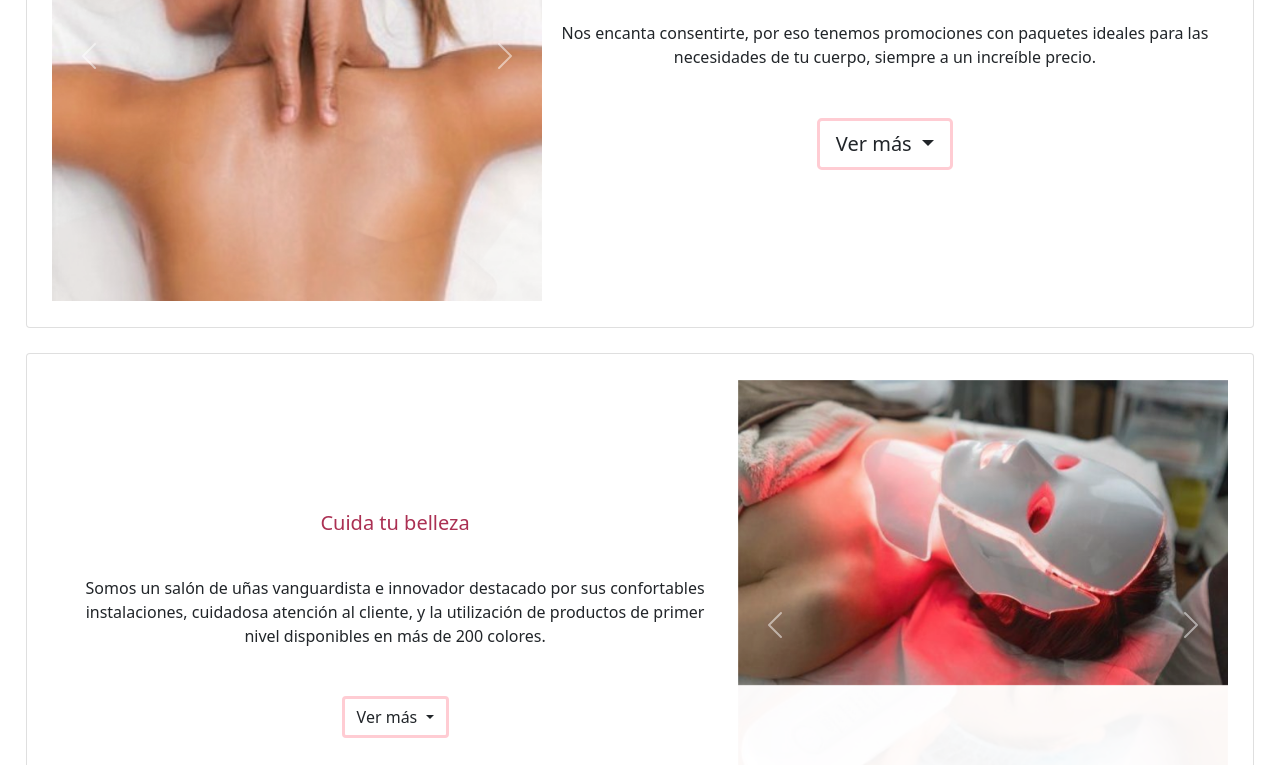
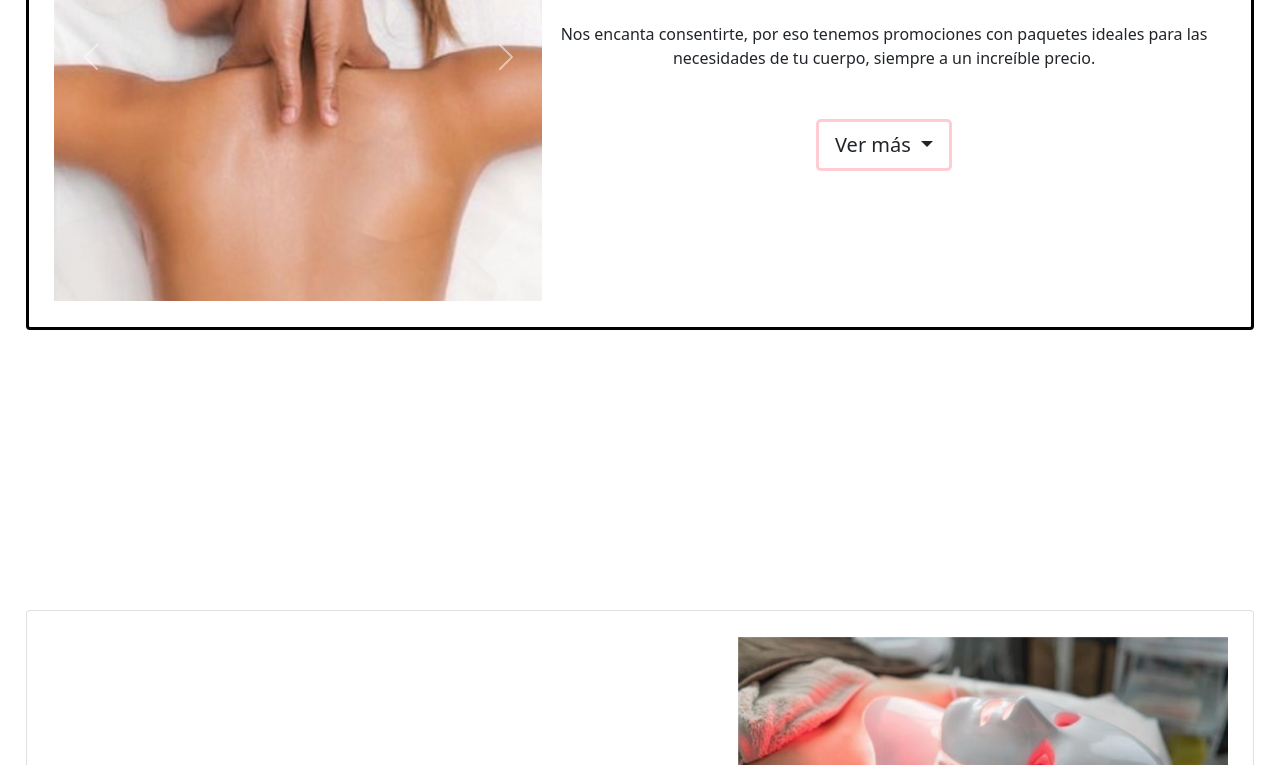
Before and after one commit to alexeigastaldielz/Beauty_Spa, a plain HTML site: page PaginasHTML/PáginaDeInicio.html in a window 1280 px wide. Shown: the part 241-1006 px from the top of the page. Drawn offline with nearby package versions, Linux system fonts and the light colour scheme.

Commit message:
cambioivar

```diff
--- a/CarpetasCss/PaginaDeInicio.css
+++ b/CarpetasCss/PaginaDeInicio.css
@@ -1,9 +1,10 @@
 .borde{
-  border: 10px black solid;
+  border: 3px black solid;
 }
 
 .seccion1{
   margin: 2%;
+  margin-bottom: 0;
   padding: 2%;
 }
 
@@ -31,3 +32,8 @@
   background-color:white;
   border: 3px #FFCCD3 solid;
 }
+
+.PuntoDeVista{
+  min-height: 100vh;
+  width: 100%;
+}
--- a/PaginasHTML/PáginaDeInicio.html
+++ b/PaginasHTML/PáginaDeInicio.html
@@ -1,6 +1,5 @@
 <!DOCTYPE html>
 <html lang="en">
-
   <head>
     <!-- Required meta tags -->
     <meta charset="utf-8" />
@@ -27,7 +26,9 @@
     </script>
 
     <!--***********************************SECCION1********************************-->
-    <div class="card mb-3 seccion1" style=" max-width: auto">
+    <div class="PuntoDeVista">
+
+    <div class="card mb-3 seccion1 borde" style=" max-width: auto">
       <div class="row g-0 ">
         <div class="col-md-5 col-sm-12">
           <div
@@ -104,11 +105,13 @@
         </div>
       </div>
     </div>
+  </div>
     <!--***********************************SECCION1********************************-->
 
    <!-- <hr style="width: 95%; color: black; margin: auto" size="10" />-->
 
     <!--***********************************SECCION2********************************-->
+  <div class="PuntoDeVista">
     <div class="card mb-3 seccion2" style="max-width: auto">
       <div class="row g-0">
         <div class="col-md-7 col-sm-12 formatocartaparrafo">
@@ -184,11 +187,12 @@
         </div>
       </div>
     </div>
+  </div>
     <!--***********************************SECCION2********************************-->
     <hr style="width: 95%; color: black; margin: auto" size="10" />
 
 <!--***********************************SECCION3********************************-->
-
+<div class="PuntoDeVista">
 <div class="card mb-3 seccion1" style=" max-width: auto">
   <div class="row g-0 ">
     <div class="col-md-5 col-sm-12">
@@ -266,13 +270,13 @@
     </div>
   </div>
 </div>
-
+</div>
 
 
 <!--***********************************SECCION3********************************-->
 <hr style="width: 95%; color: black; margin: auto" size="10" />
 <!--***********************************SECCION4********************************-->
-
+<div class="PuntoDeVista">
 <div class="card mb-3 seccion2" style="max-width: auto">
   <div class="row g-0">
     <div class="col-md-7 col-sm-12 formatocartaparrafo">
@@ -348,7 +352,7 @@
     </div>
   </div>
 </div>
-
+</div>
 
 
 <!--***********************************SECCION4********************************-->
@@ -404,10 +408,8 @@
         </button>
       </div>
     </div>
-    <br /><br /><br />
     <!--***********************************CARRUSEL********************************-->
     <hr style="width: 95%; color: black; margin: auto" size="10" />
-    <br /><br /><br />
     <!--***********************************CONTACTO********************************-->
     <h4 style="text-align: center; color: #ab3053">Información</h4>
     <br />
```
